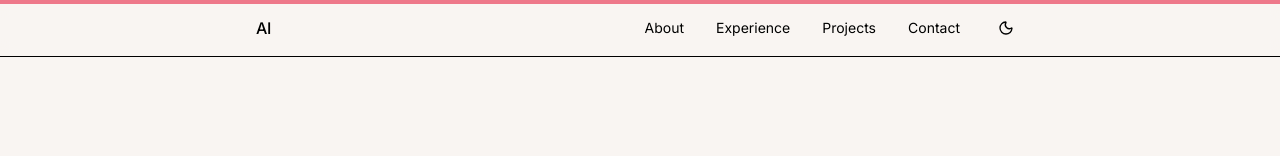
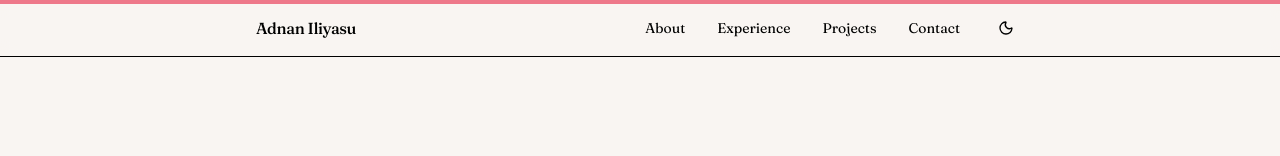
Before and after one commit to Adnan0-IM/adnanilyas.dev, a React (Vite) app: page / in a window 1280 px wide. Shown: the top 156 px of the page. Built offline with nearby package versions, Linux system fonts and the light colour scheme.

Commit message:
fix: update header link text to reflect full name

```diff
--- a/src/components/layout/Layout.tsx
+++ b/src/components/layout/Layout.tsx
@@ -6,12 +6,12 @@ const Layout = ({ children }: { children: React.ReactNode }) => {
     <div className="min-h-screen flex flex-col">
       <header className="sticky top-0 z-40 bg-background/80 backdrop-blur border-border border-b ">
         <div className="container px-4 md:px-16 lg:px-32 xl:px-64   mx-auto">
-          <nav className="h-14 hidden sm:flex items-center justify-between">
+          <nav className="h-14 hidden sm:flex font-serif items-center justify-between">
             <a
               href="#home"
               className="font-medium tracking-tight hover:text-primary"
             >
-              AI
+              Adnan Iliyasu
             </a>
             <ul className="flex items-center gap-4 md:gap-6 text-sm">
               <li>
@@ -54,7 +54,7 @@ const Layout = ({ children }: { children: React.ReactNode }) => {
           <div className="sm:hidden flex items-center justify-between h-14">
             <a
               href="#home"
-              className="font-medium tracking-tight hover:text-primary"
+              className="font-bold font-serif tracking-tight hover:text-primary"
             >
               Adnan Iliyasu
             </a>
```
